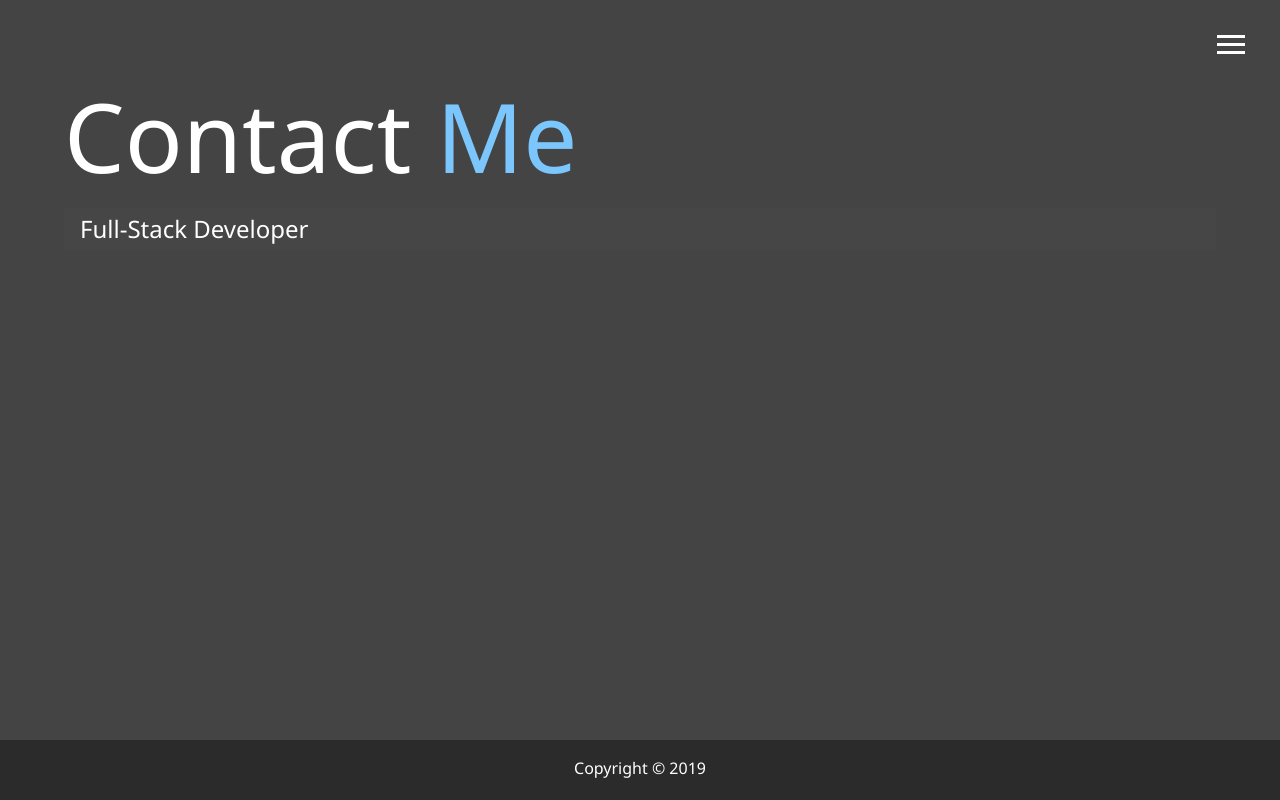
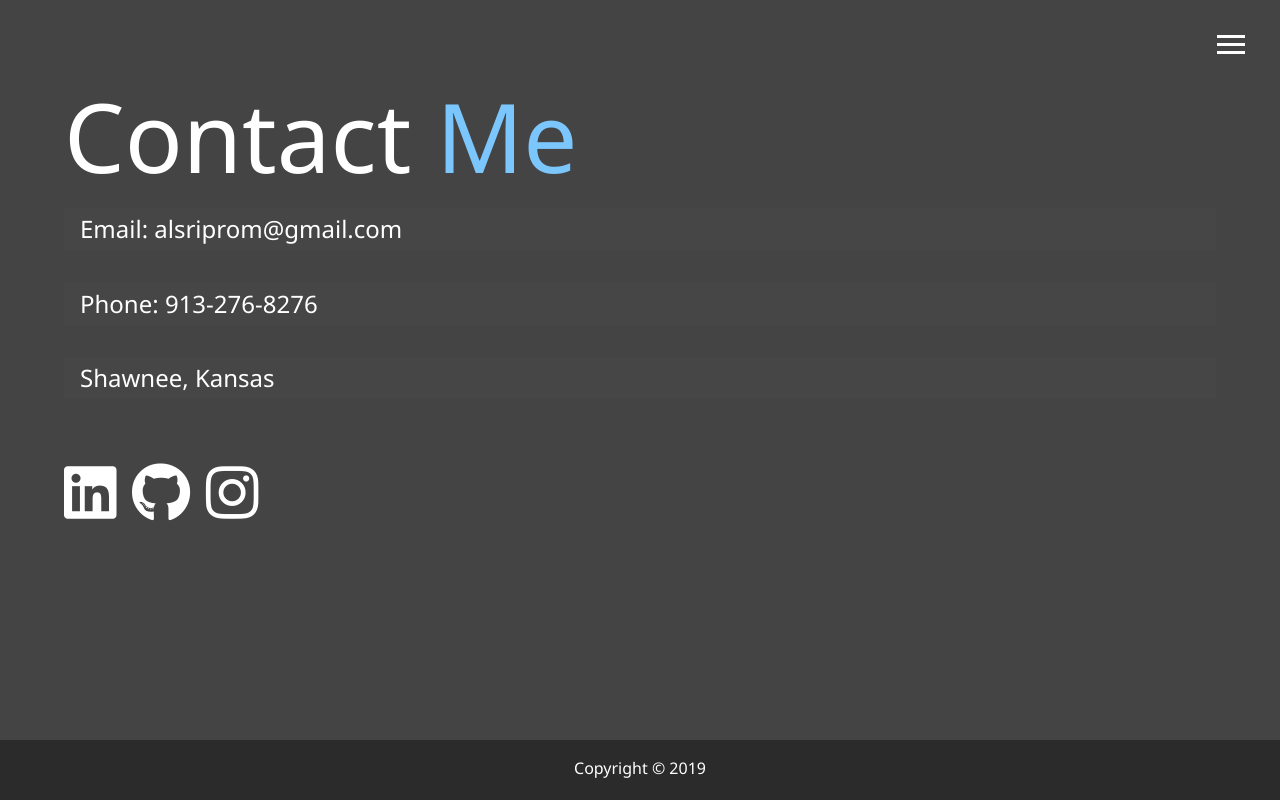
Before and after one commit to nathankc94/portfolio19, a website: page dist/contact.html in a window 1280 px wide. Drawn offline with Linux system fonts and the light colour scheme.

Commit message:
add contact

```diff
--- a/dist/contact.html
+++ b/dist/contact.html
@@ -43,9 +43,21 @@
     </header>
     <main id="contact">
       <h1 class="lg-heading">Contact<span class="text-secondary"> Me</span></h1>
-      <h2 class="sm-heading">Full-Stack Developer</h2>
+      <h2 class="sm-heading">Email: alsriprom@gmail.com</h2>
+      <h2 class="sm-heading">Phone: 913-276-8276</h2>
+      <h2 class="sm-heading">Shawnee, Kansas</h2>
       <div class="projects">
-
+          <div class="icons">
+              <a href="https://www.linkedin.com/in/sriprom" target="_blank"
+                ><i class="fab fa-linkedin"></i
+              ></a>
+              <a href="https://github.com/nathankc94" target="_blank"
+                ><i class="fab fa-github"></i
+              ></a>
+              <a href="https://www.instagram.com/sripom7" target="_blank"
+                ><i class="fab fa-instagram"></i
+              ></a>
+            </div>
         </div>
 
     </main>
```
